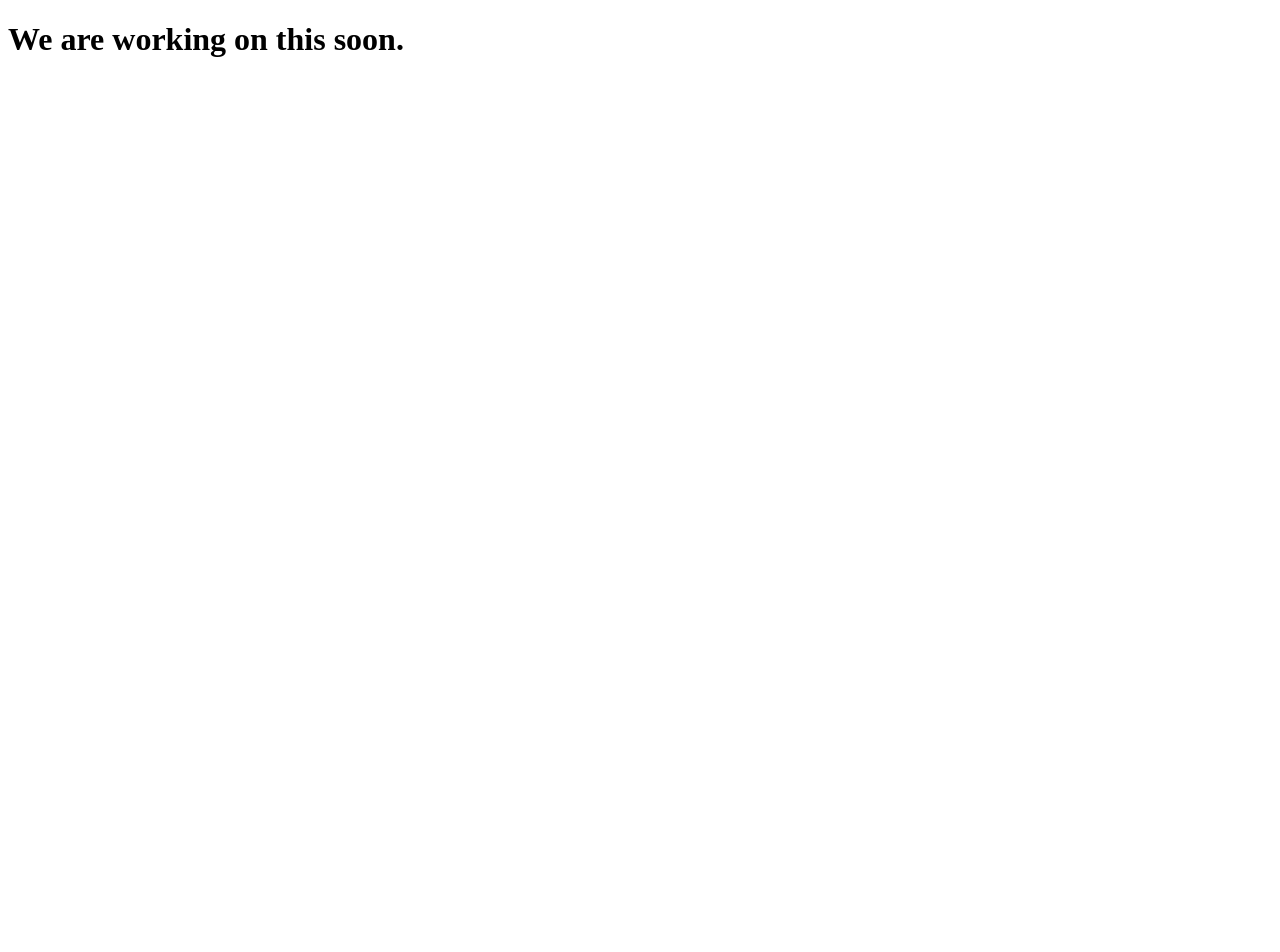
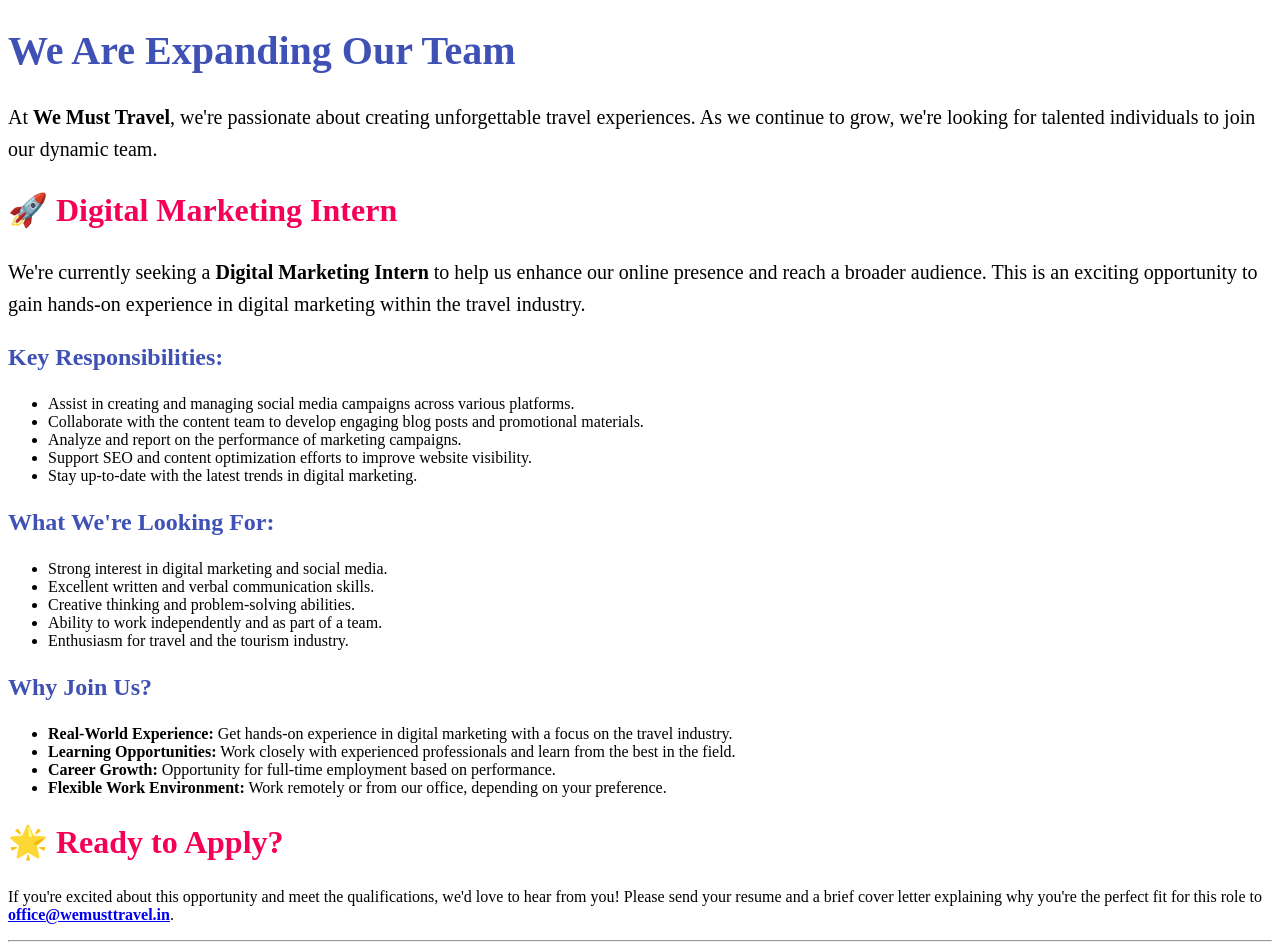
Before and after one commit to vishu5683/WE-MUST-TRAVEL, a Next.js app: page /policies/career in a window 1280 px wide. Shown: the top 952 px of the page. Before the commit the page ends 800 px from the top, so only its background shows below. Built offline with nearby package versions, Linux system fonts and the light colour scheme.

Commit message:
Your commit message

```diff
--- a/src/pages/policies/career.mdx
+++ b/src/pages/policies/career.mdx
@@ -1 +1,45 @@
-# We are working on this soon.
+<div>
+  <h1 style={{ fontSize: '2.5rem', fontWeight: 'bold', color: '#3f51b5' }}>We Are Expanding Our Team</h1>
+
+  <p style={{ fontSize: '1.25rem', lineHeight: '1.6' }}>At <strong>We Must Travel</strong>, we're passionate about creating unforgettable travel experiences. As we continue to grow, we're looking for talented individuals to join our dynamic team.</p>
+
+  <h2 style={{ fontSize: '2rem', color: '#f50057' }}>🚀 Digital Marketing Intern</h2>
+
+  <p style={{ fontSize: '1.25rem', lineHeight: '1.6' }}>We're currently seeking a <strong>Digital Marketing Intern</strong> to help us enhance our online presence and reach a broader audience. This is an exciting opportunity to gain hands-on experience in digital marketing within the travel industry.</p>
+
+  <h3 style={{ fontSize: '1.5rem', fontWeight: 'bold', color: '#3f51b5' }}>Key Responsibilities:</h3>
+  <ul>
+    <li>Assist in creating and managing social media campaigns across various platforms.</li>
+    <li>Collaborate with the content team to develop engaging blog posts and promotional materials.</li>
+    <li>Analyze and report on the performance of marketing campaigns.</li>
+    <li>Support SEO and content optimization efforts to improve website visibility.</li>
+    <li>Stay up-to-date with the latest trends in digital marketing.</li>
+  </ul>
+
+  <h3 style={{ fontSize: '1.5rem', fontWeight: 'bold', color: '#3f51b5' }}>What We're Looking For:</h3>
+  <ul>
+    <li>Strong interest in digital marketing and social media.</li>
+    <li>Excellent written and verbal communication skills.</li>
+    <li>Creative thinking and problem-solving abilities.</li>
+    <li>Ability to work independently and as part of a team.</li>
+    <li>Enthusiasm for travel and the tourism industry.</li>
+  </ul>
+
+  <h3 style={{ fontSize: '1.5rem', fontWeight: 'bold', color: '#3f51b5' }}>Why Join Us?</h3>
+  <ul>
+    <li><strong>Real-World Experience:</strong> Get hands-on experience in digital marketing with a focus on the travel industry.</li>
+    <li><strong>Learning Opportunities:</strong> Work closely with experienced professionals and learn from the best in the field.</li>
+    <li><strong>Career Growth:</strong> Opportunity for full-time employment based on performance.</li>
+    <li><strong>Flexible Work Environment:</strong> Work remotely or from our office, depending on your preference.</li>
+  </ul>
+
+  <h2 style={{ fontSize: '2rem', color: '#f50057' }}>🌟 Ready to Apply?</h2>
+
+  <p>If you're excited about this opportunity and meet the qualifications, we'd love to hear from you! Please send your resume and a brief cover letter explaining why you're the perfect fit for this role to <strong><a href="mailto:office@wemusttravel.in">office@wemusttravel.in</a></strong>.</p>
+
+  <hr />
+
+  <p style={{ fontSize: '1.25rem', lineHeight: '1.6' }}>Stay tuned for more updates as we continue to grow and expand our team. Keep an eye on this space for future opportunities!</p>
+
+  <p><strong style={{ fontSize: '1.25rem' }}>We Must Travel Team</strong></p>
+</div>
```
Also changed, not shown: src/app/hotels/page.tsx (+13 -3 lines).
